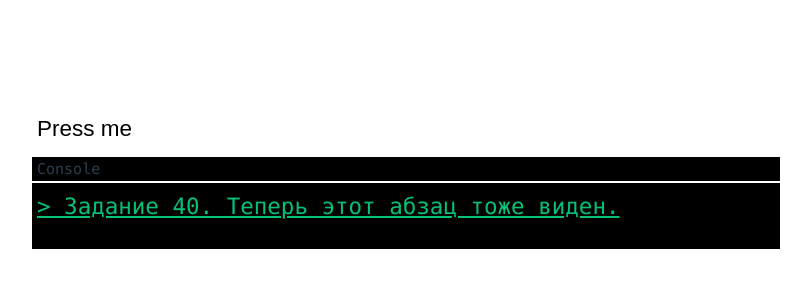
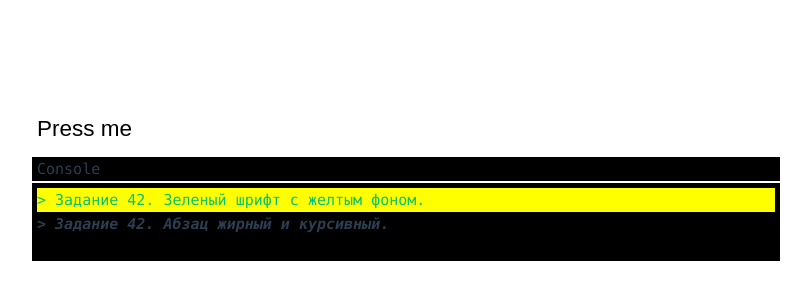
Before and after one commit to GanievIbraim/Vue3_base, a Vue app: page / in a window 1280 px wide. Shown: the part 70-370 px from the top of the page, without its empty margins (234-1045 px from the left). Built offline with nearby package versions, Linux system fonts and the light colour scheme.

Commit message:
Стилизация через атрибут style

```diff
--- a/src/App.vue
+++ b/src/App.vue
@@ -7,7 +7,8 @@
   </div>
 
   <div id='cmd'>
-    <p :class="{active: isDisabled, valid: isValid}">> Задание 40. Теперь этот абзац тоже виден.</p>
+    <p :style="{color: 'rgb(4, 194, 118)', 'background-color': 'yellow'}">> Задание 42. Зеленый шрифт с желтым фоном.</p>
+    <p :style="{'font-style': 'italic', 'font-weight': 'bold'}">> Задание 42. Абзац жирный и курсивный.</p>
   </div>
 
 </template>
@@ -16,8 +17,6 @@
 export default {
 	data() {
 	return {
-    isValid: true,
-		isDisabled: true,
 	}
 },
 
@@ -28,12 +27,5 @@ export default {
 </script>
 
 <style>
-  .active{
-    font-family: Consolas;
-    font-size: 1.5em;
-    color: rgb(4, 194, 118);
-  }
-  .valid{
-	  text-decoration: underline;
-}
+
 </style>
```
